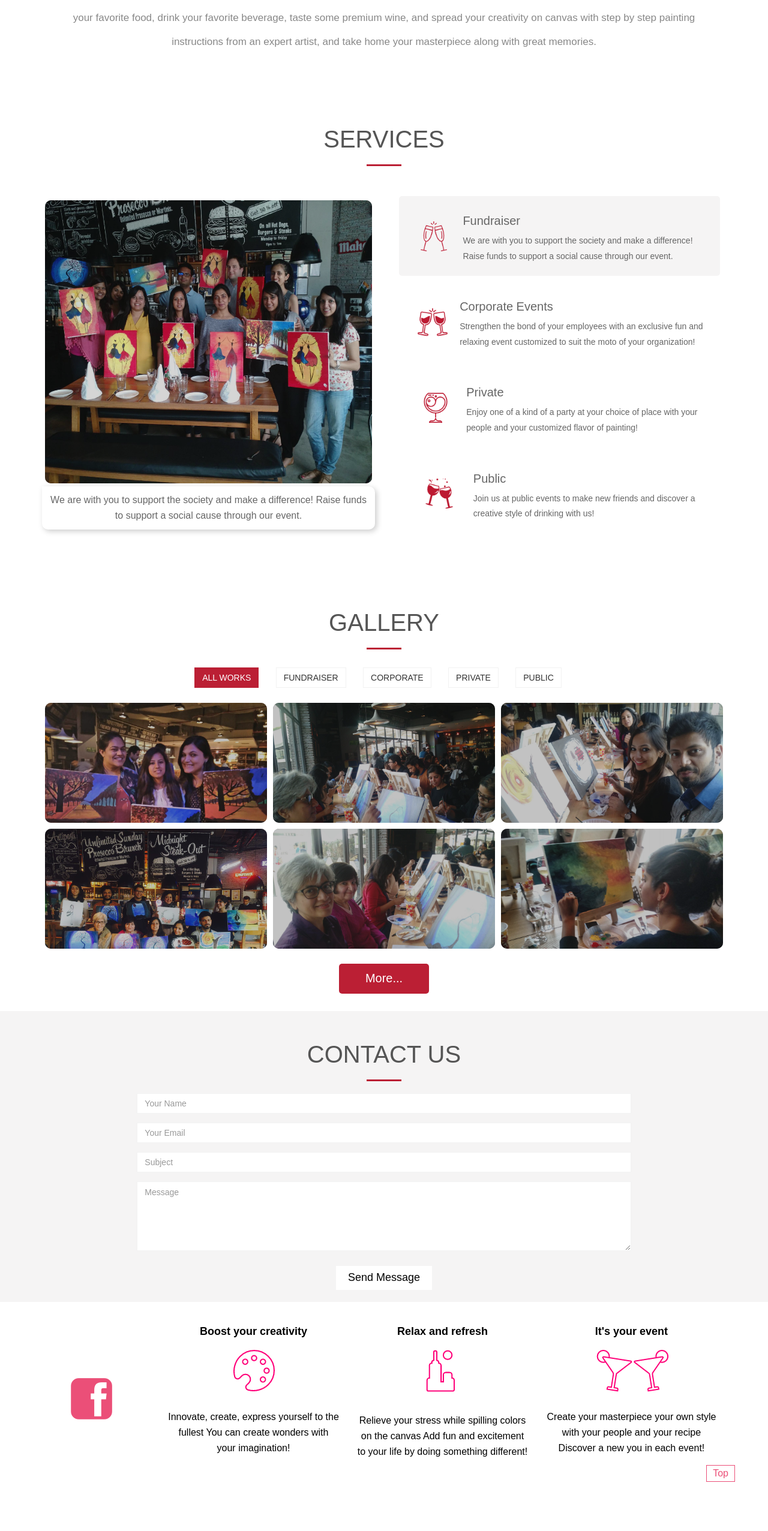
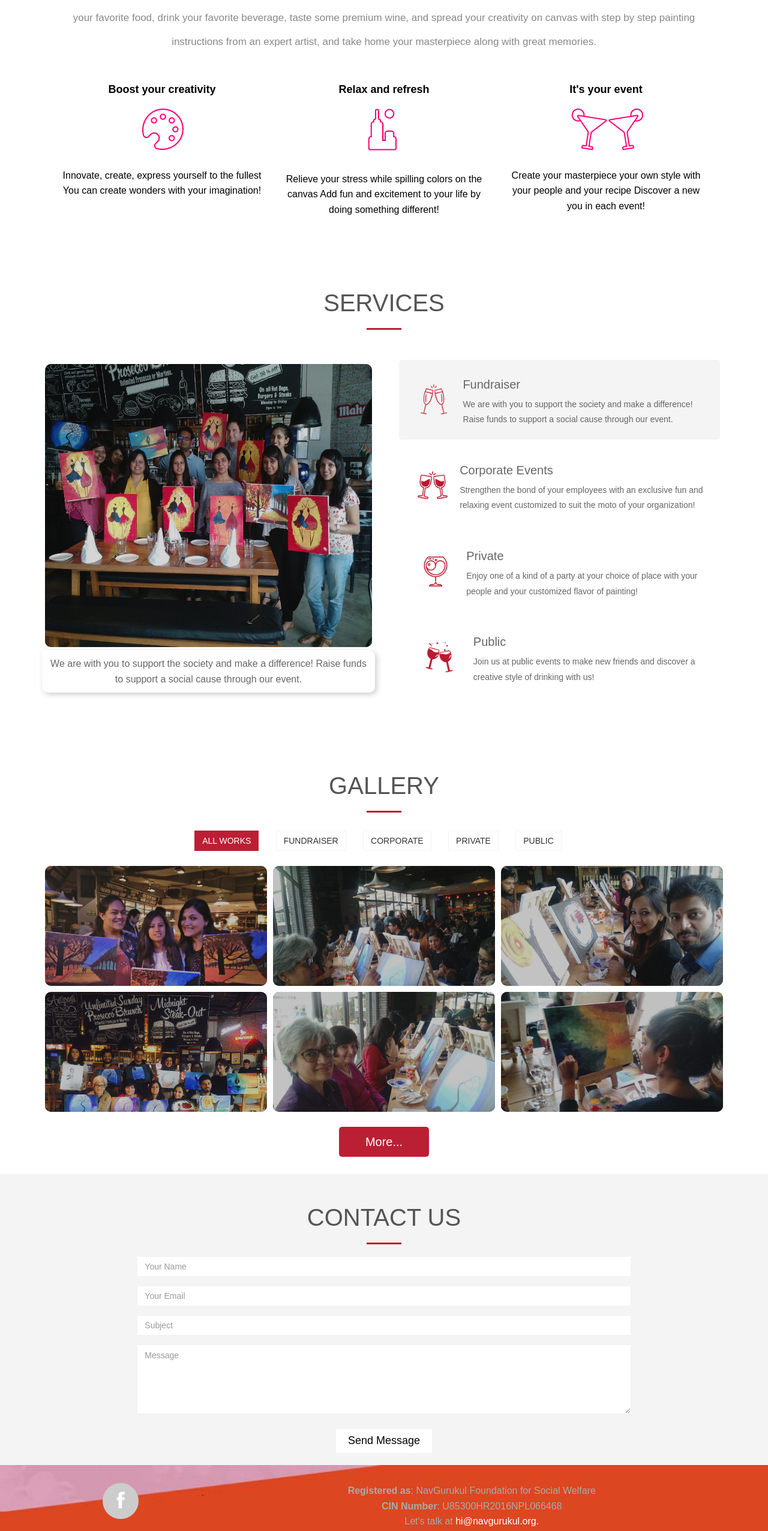
Before and after one commit to dhannukumar/DrinkPaint, a plain HTML site: page index.html in a window 1280 px wide. Shown: the part 787-3340 px from the top of the page at 60% size. Before the commit the page ends 3288 px from the top, so only its background shows below. Drawn offline with nearby package versions, Linux system fonts and the light colour scheme; a web font is replaced by a local one.

Commit message:
change content

```diff
--- a/css/style.css
+++ b/css/style.css
@@ -647,7 +647,7 @@ textarea#message{
 #footer {
   padding-top: 30px;
   padding-bottom: 30px;
-  color: #fff;
+  color: #aaa;
 }
 
 #footer a {
@@ -676,6 +676,7 @@ textarea#message{
 .midnight-blue {
 	text-align:center;
 
+
 }
 
 .text-center {
@@ -692,18 +693,19 @@ textarea#message{
 
 
 /*--------footer code---------*/
-.footer-para{
+.img-style{
+	display: inherit;
+    margin: auto;}
+.new-para{
 	padding-top: 20px; color: black;
+	text-align: center;
+	    margin-bottom: 40px;
 }
-.footer-heading{
+.new-heading{
 	font-weight: bold; color:black;
+	text-align: center;
 
 }
-.facebook-1 i{
-	color: #eb4f78; margin-top: 92px;
-	margin-bottom: 10px;
+.footer-span{
+	display: block;
 }
-.facebook-1 i:hover{
-	color: #a9596f;
-	cursor: pointer;
-}
--- a/index.html
+++ b/index.html
@@ -112,6 +112,38 @@
             </div>
         </div>
       </div>
+
+
+	  <div class="container">
+	  <div class="col-md-12">
+					<div class="col-md-4">
+						<h4 class="new-heading">Boost your creativity</h4>
+						<img src="images/2.png" class="img-style">
+						<p class="new-para"> Innovate, create, express yourself to the fullest
+							You can create wonders with your imagination!
+						</p>
+					</div>
+					<div class="col-md-4">
+						<h4 class="new-heading">Relax and refresh</h4>
+						<img src="images/1.png"  class="img-style">
+						<p class="new-para">Relieve your stress while spilling colors on the canvas
+							Add fun and excitement to your life by doing something different!
+						</p>
+					</div>
+					<div class="col-md-4">
+						<h4 class="new-heading">It's your event</h4>
+						<img src="images/3.png"  class="img-style">
+						<p class="new-para">Create your masterpiece your own style with your people and your recipe
+							Discover a new you in each event!
+						</p>
+					</div>
+
+                </div>
+                </div>
+
+
+
+
 	<section id="portfolio">
 		<div class="container">
 			<div class="center">
@@ -315,45 +347,24 @@
 		</div><!--/#contact-page-->
 	</section>
 
-	<footer id="footer" class="midnight-blue" >
+	<footer id="footer" class="midnight-blue" style="background-image: url(images/6.jpg); background-repeat: no-repeat; background-size: cover;">
         <div class="container">
             <div class="row">
-
-                <div class="col-md-2 facebook-1">
-                    <i class="fa fa-facebook-square fa-5x" aria-hidden="true"></i>
+                <div class="col-md-3">
+					<div style="display: flex; justify-content: center;">
+                        <a class="facebook_tag" href="#"><i class="fa fa-facebook"></i></a>
+                    </div>
 
                 </div>
-                <div class="col-md-10">
-					<div class="col-md-4">
-						<h4 class="footer-heading">Boost your creativity</h4>
-						<img src="images/2.png">
-						<p class="footer-para"> Innovate, create, express yourself to the fullest
-							You can create wonders with your imagination!
-						</p>
-					</div>
-					<div class="col-md-4">
-						<h4 class="footer-heading">Relax and refresh</h4>
-						<img src="images/1.png">
-						<p class="footer-para">Relieve your stress while spilling colors on the canvas
-							Add fun and excitement to your life by doing something different!
-						</p>
-					</div>
-					<div class="col-md-4">
-						<h4 class="footer-heading">It's your event</h4>
-						<img src="images/3.png">
-						<p class="footer-para">Create your masterpiece your own style with your people and your recipe
-							Discover a new you in each event!
-						</p>
-					</div>
+                <div class="col-md-9">
+
+						<span class="footer-span"> <b>Registered as</b>: NavGurukul Foundation for Social Welfare</span>
+						<span class="footer-span"><b>CIN Number</b>: U85300HR2016NPL066468</span>
+						<span class="footer-span">Let's talk at <a href="#">hi@navgurukul.org.</a></span>
 
                 </div>
-				<div class="top-section">
-                    <span style="border: 1px solid #eb4f78; display: inline-block; float: right;"><a href="#top" style="color: #eb4f78; text-decoration: none; padding: 10px; ">Top</a></span>
-					</div>
                 </div>
-
-
-                </div>
+			</div>
     </footer><!--/#footer-->
 
 
```
